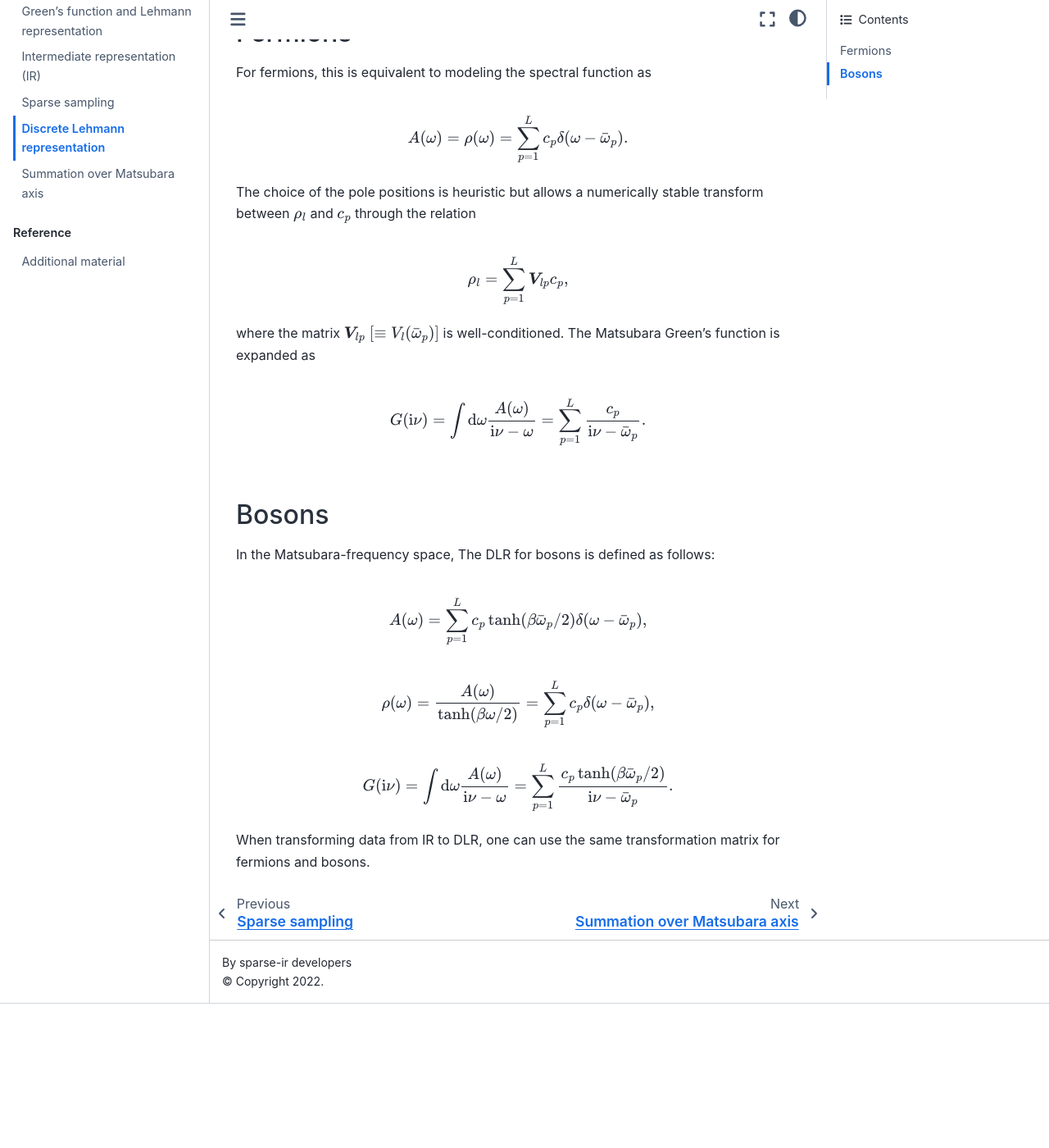
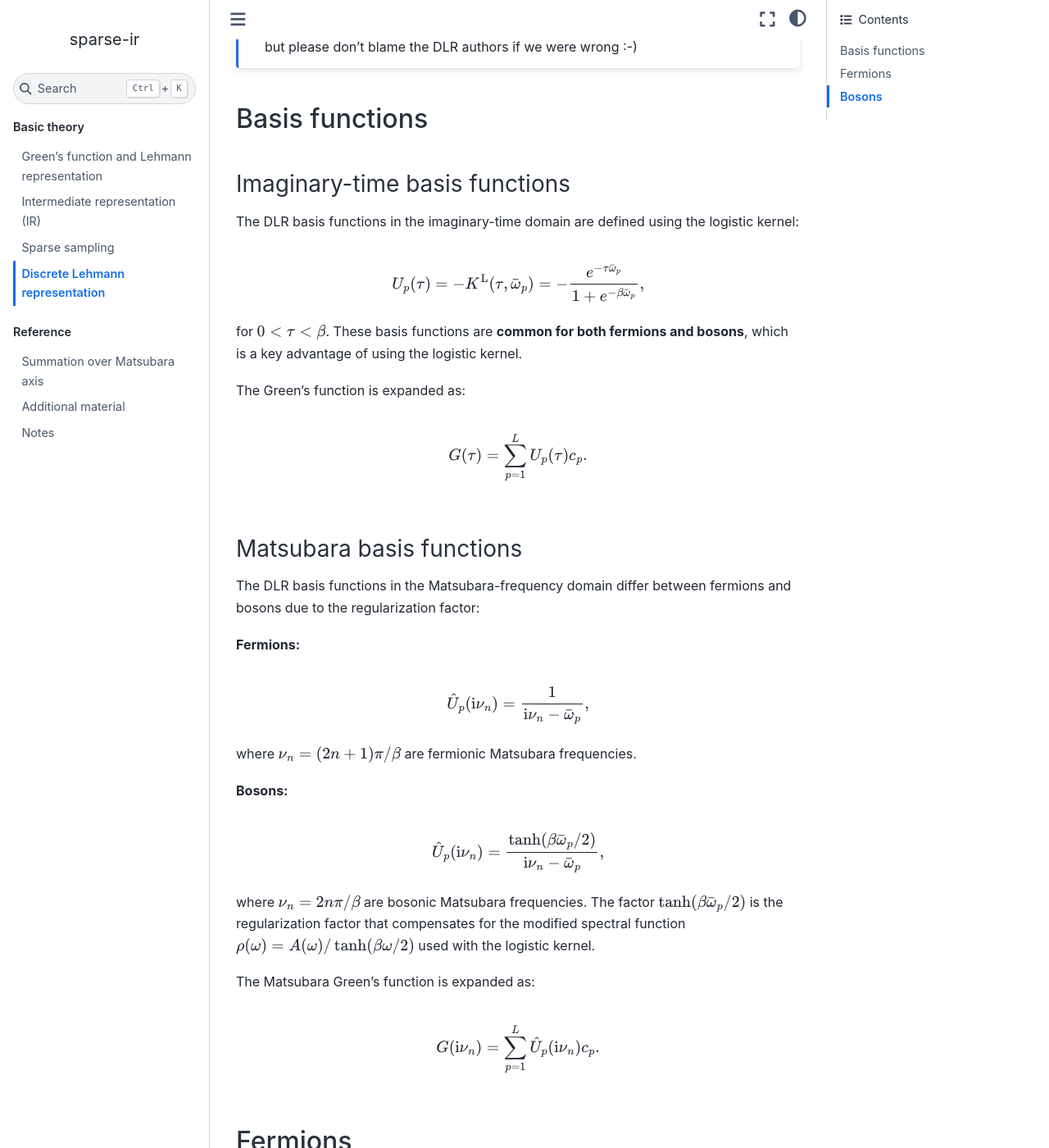
Before and after one commit to SpM-lab/sparse-ir-doc, a Jupyter Book: the page built from src/DLR.md, in a window 1280 px wide and 1400 px high, scrolled down 624 px. Shown: the whole window at 82% size. Built offline with Jupyter Book 1.0.4 settings and Sphinx 7.4.7 and the Sphinx Book theme 1.1.4, drawn with Linux system fonts in a browser that asks for light colours; cross-references to code outside the pages are shown as plain code; before the commit the page ends 1848 px from its top, so only the background shows below that; some of the changed text lies outside the part shown.

Commit message:
docs: refine IR, DLR, and notes structure
- Add spectral function vs retarded/advanced Green's function relations
- Clarify DLR derivation from IR basis and implementation choice
- Reorganize IR page and link to sparse sampling and DLR
- Move Matsubara summation into notes section and add notes index

````diff
--- a/_toc.yml
+++ b/_toc.yml
@@ -7,7 +7,8 @@ parts:
   - file: src/IR_py
   - file: src/sparse_sampling_py
   - file: src/DLR
-  - file: src/matsubarasum
 - caption: Reference
   chapters:
+  - file: src/matsubarasum
   - file: src/additional_material
+  - file: src/notes
--- a/src/DLR.md
+++ b/src/DLR.md
@@ -13,10 +13,56 @@ $\{K^\mathrm{L}(\tau, \bar{\omega}_p) \}$ forms a non-orthogonal basis set in $\
 
 
 ```{note}
-The poles on the real-frequency axis selected for the DLR are based on a rank-revealing
-decomposition, which offers guaranteed accuracy. Here, we instead select the pole locations
-based on the zeros of the IR basis functions on the real axis {cite:p}`scipostreview`, which is a heuristic.  We do not expect that difference to matter, but please don't blame the DLR authors if we were wrong :-)
+In the original DLR work {cite:p}`DLR`, the basis is derived by applying an *interpolative decomposition* (a rank-revealing factorization) to a discretized kernel, without explicitly referring to the IR basis.
+Here, for both pedagogical and practical reasons, we instead *define* the DLR starting from the IR singular functions $U_l(\tau)$ and $V_l(\omega)$ and then choosing poles $\{\bar\omega_p\}$ on the real axis, which is also how the sparse-ir implementation constructs the DLR basis.
+In addition, we choose the pole locations based on the zeros of the IR basis functions on the real axis {cite:p}`scipostreview`, which is a heuristic.  We do not expect that difference to matter, but please don't blame the DLR authors if we were wrong :-)
 ```
+
+## Basis functions
+
+### Imaginary-time basis functions
+
+The DLR basis functions in the imaginary-time domain are defined using the logistic kernel:
+
+$$
+U_p(\tau) = -K^\mathrm{L}(\tau, \bar{\omega}_p) = -\frac{e^{-\tau \bar{\omega}_p}}{1 + e^{-\beta \bar{\omega}_p}},
+$$
+
+for $0 < \tau < \beta$.
+These basis functions are **common for both fermions and bosons**, which is a key advantage of using the logistic kernel.
+
+The Green's function is expanded as:
+
+$$
+G(\tau) = \sum_{p=1}^L U_p(\tau) c_p.
+$$
+
+### Matsubara basis functions
+
+The DLR basis functions in the Matsubara-frequency domain differ between fermions and bosons due to the regularization factor:
+
+**Fermions:**
+
+$$
+\hat{U}_p(\mathrm{i}\nu_n) = \frac{1}{\mathrm{i}\nu_n - \bar{\omega}_p},
+$$
+
+where $\nu_n = (2n+1)\pi/\beta$ are fermionic Matsubara frequencies.
+
+**Bosons:**
+
+$$
+\hat{U}_p(\mathrm{i}\nu_n) = \frac{\tanh(\beta \bar{\omega}_p/2)}{\mathrm{i}\nu_n - \bar{\omega}_p},
+$$
+
+where $\nu_n = 2n\pi/\beta$ are bosonic Matsubara frequencies.
+The factor $\tanh(\beta \bar{\omega}_p/2)$ is the regularization factor that compensates for the modified spectral function $\rho(\omega) = A(\omega)/\tanh(\beta\omega/2)$ used with the logistic kernel.
+
+The Matsubara Green's function is expanded as:
+
+$$
+G(\mathrm{i}\nu_n) = \sum_{p=1}^L \hat{U}_p(\mathrm{i}\nu_n) c_p.
+$$
 
 ## Fermions
 For fermions, this is equivalent to modeling the spectral function as
@@ -32,27 +78,17 @@ $$
 $$
 
 where the matrix $\boldsymbol{V}_{lp}~[\equiv V_l(\bar{\omega}_p)]$ is well-conditioned.
-The Matsubara Green's function is expanded as
-
-$$
-G(\mathrm{i}\nu) = \int \mathrm{d}\omega \frac{A(\omega)}{\mathrm{i}\nu - \omega} = \sum_{p=1}^L \frac{c_p}{\mathrm{i}\nu - \bar{\omega}_p}.
-$$
-
 
 ## Bosons
 
-In the Matsubara-frequency space, The DLR for bosons is defined as follows:
+For bosons, the DLR is defined with the modified spectral function:
 
 $$
     A(\omega) = \sum_{p=1}^L c_p \tanh(\beta\bar{\omega}_p/2) \delta(\omega - \bar{\omega}_p),
 $$
 
 $$
-    \rho(\omega) = \frac{A(\omega)}{\tanh(\beta\omega/2)} = \sum_{p=1}^L c_p \delta(\omega - \bar{\omega}_p),
+    \rho(\omega) = \frac{A(\omega)}{\tanh(\beta\omega/2)} = \sum_{p=1}^L c_p \delta(\omega - \bar{\omega}_p).
 $$
 
-$$
-G(\mathrm{i}\nu) = \int \mathrm{d}\omega \frac{A(\omega)}{\mathrm{i}\nu - \omega} = \sum_{p=1}^L \frac{c_p \tanh(\beta\bar{\omega}_p/2)}{\mathrm{i}\nu - \bar{\omega}_p}.
-$$
-
-When transforming data from IR to DLR, one can use the same transformation matrix for fermions and bosons.
+Note that $\rho(\omega)$ has the same form as for fermions, which means the same transformation matrix $\boldsymbol{V}_{lp}$ can be used for both statistics when transforming between IR and DLR coefficients.
````
Also changed, not shown: src/additional_material.md (+2 -1 lines), src/greens_function.md (+13 -0 lines), src/notes.md (added, +8 -0 lines), src/IR_py.ipynb, src/sparse_sampling_py.ipynb.
